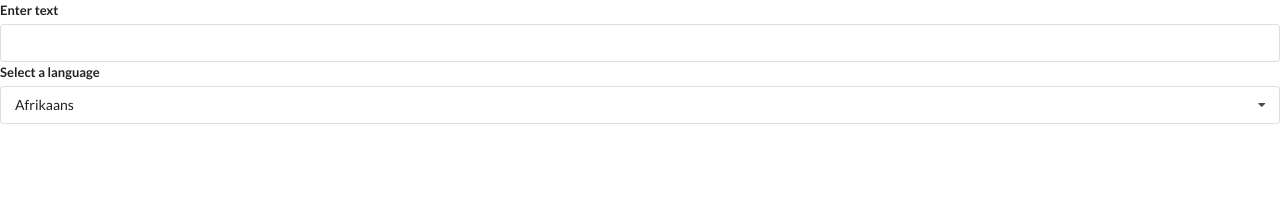
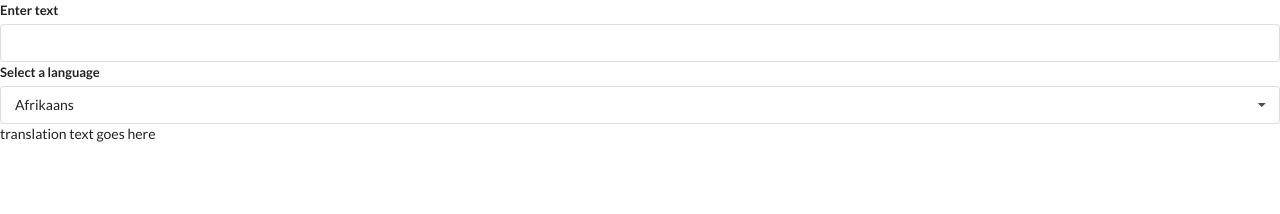
Before and after one commit to bryanjug/widgets-react, a React (Create React App) app: page / in a window 1280 px wide. Shown: the top 214 px of the page. Built offline with nearby package versions, Linux system fonts and the light colour scheme.

Commit message:
added placement for translation

```diff
--- a/src/components/Translate.js
+++ b/src/components/Translate.js
@@ -36,6 +36,9 @@ const Translate = () => {
                 onSelectedChange={setLanguage}
                 label="Select a language"
             />
+            <div>
+                translation text goes here
+            </div>
         </div>
     );
 };
```
